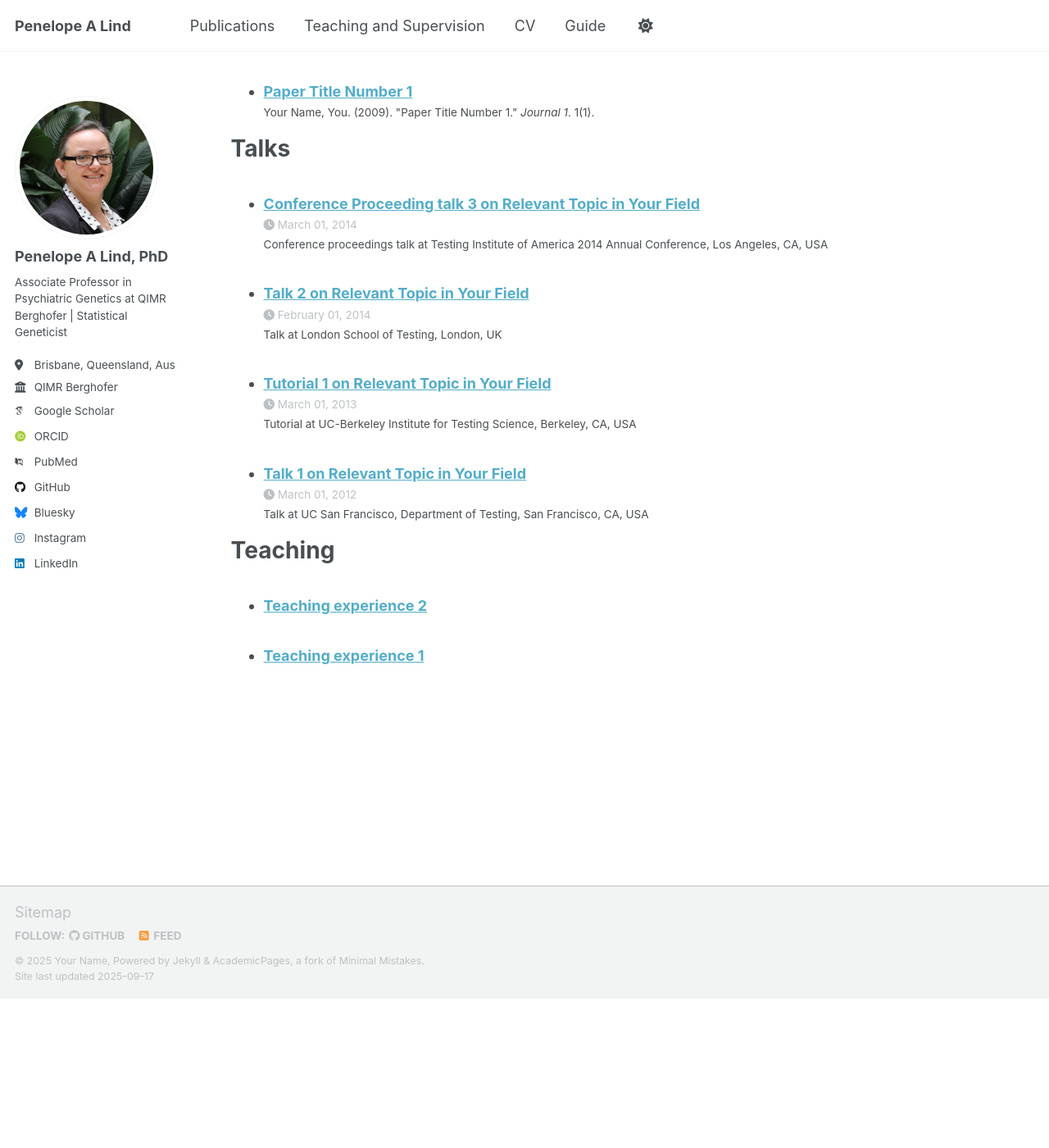
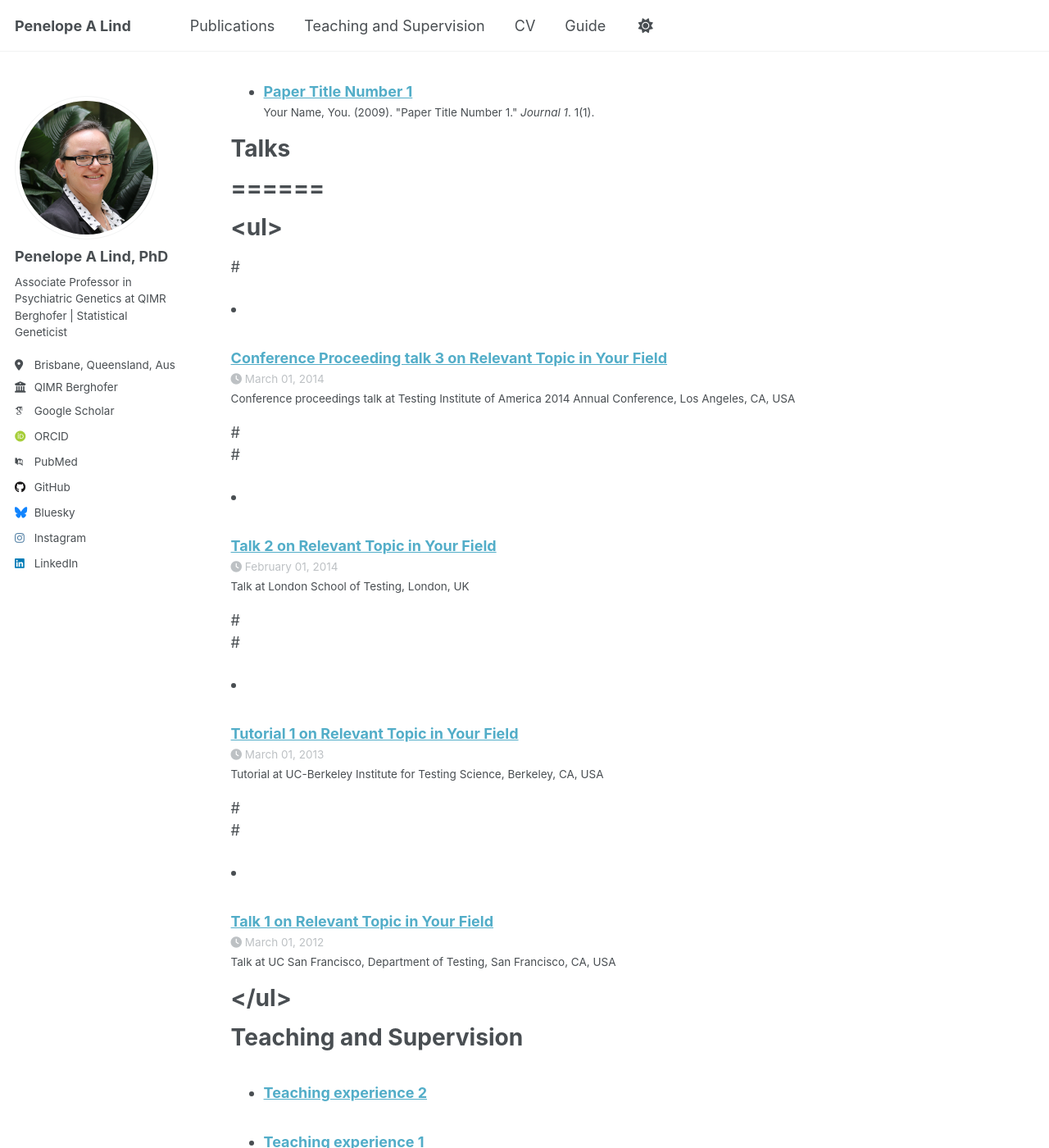
Before and after one commit to penelopelind/penelopelind.github.io, a Jekyll site: the page built from _pages/cv.md, in a window 1280 px wide and 1400 px high, scrolled down 5227 px. Shown: the whole window at 82% size. Built offline with Jekyll 4.4.1, drawn with Linux system fonts in a browser that asks for light colours; some web fonts are replaced; a script that is not in the unit is left out; before the commit the page ends 6445 px from its top, so only the background shows below that.

Commit message:
Update cv.md

```diff
--- a/_pages/cv.md
+++ b/_pages/cv.md
@@ -139,13 +139,13 @@ Publications
     {% include archive-single-cv.html %}
   {% endfor %}</ul>
 
-Talks
-======
-  <ul>{% for post in site.talks reversed %}
-    {% include archive-single-talk-cv.html  %}
-  {% endfor %}</ul>
+# Talks
+# ======
+#  <ul>{% for post in site.talks reversed %}
+#    {% include archive-single-talk-cv.html  %}
+#  {% endfor %}</ul>
 
-Teaching
+Teaching and Supervision
 ======
   <ul>{% for post in site.teaching reversed %}
     {% include archive-single-cv.html %}
```
